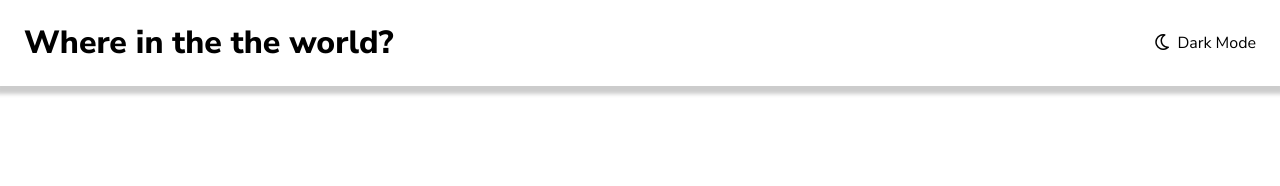
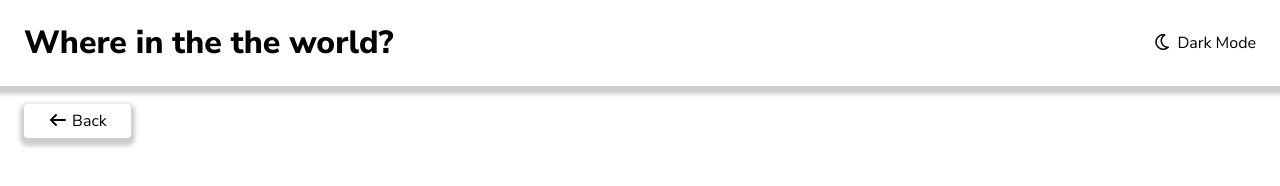
Before and after one commit to Shallen-99/rest-countries-api, a plain HTML site: page text/country.html in a window 1280 px wide. Drawn offline with Linux system fonts and the light colour scheme; no server answers.

Commit message:
created an anchor link back button that's linked to index.html

```diff
--- a/src/script.js
+++ b/src/script.js
@@ -11,7 +11,7 @@ fetch("../data.json")
             countryCard.href = `/text/country.html?name=${country.name}`
 
             const countryText = `
-                <img src="${country.flags.svg}" alt="flag">
+                <img src="${country.flags.svg}" alt="${country.name} flag">
                 <div class="card-text">
                     <h2 class="card-title">${country.name}</h2>
                     <p><b>Population:</b> ${country.population.toLocaleString("en-US")}</p>
--- a/styling/country.css
+++ b/styling/country.css
@@ -29,3 +29,9 @@ a {
     margin-inline: auto;
     box-shadow: 0 4px 4px 4px rgba(0, 0, 0, 0.2);
 }
+
+.back-button {
+    border-radius: 4px;
+    box-shadow: 0 4px 4px 4px rgba(0, 0, 0, 0.2);
+    padding: 6px 24px;
+}
--- a/text/country.html
+++ b/text/country.html
@@ -14,5 +14,8 @@
         <h1 class="title">Where in the the world?</h1>
         <p><i class="fa-regular fa-moon"></i> Dark Mode</p>
     </header>
+    <main>
+        <a href="/text/index.html" class="back-button"><i class="fa-solid fa-arrow-left"></i> Back</a>
+    </main>
 </body>
 </html>
```
